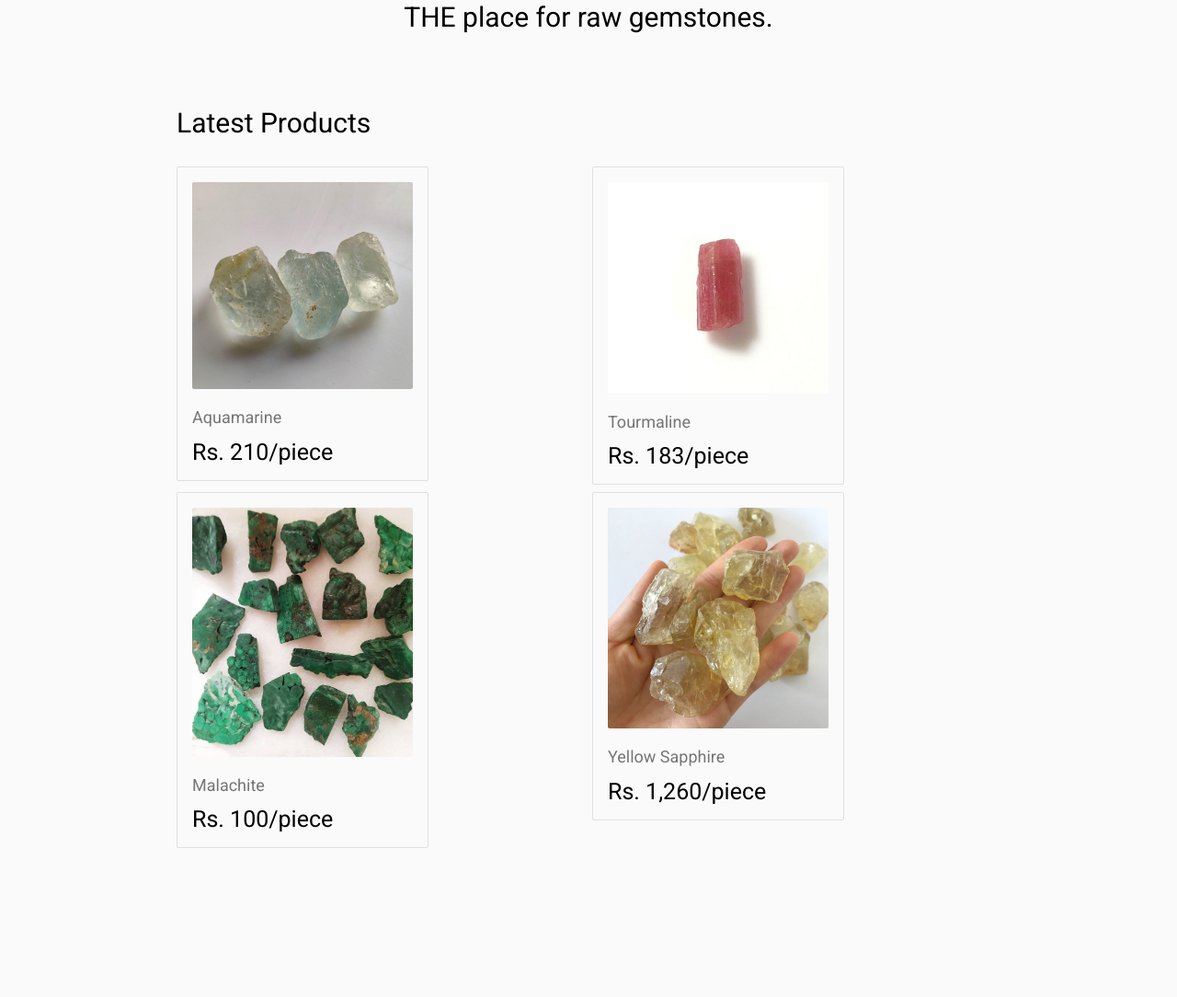
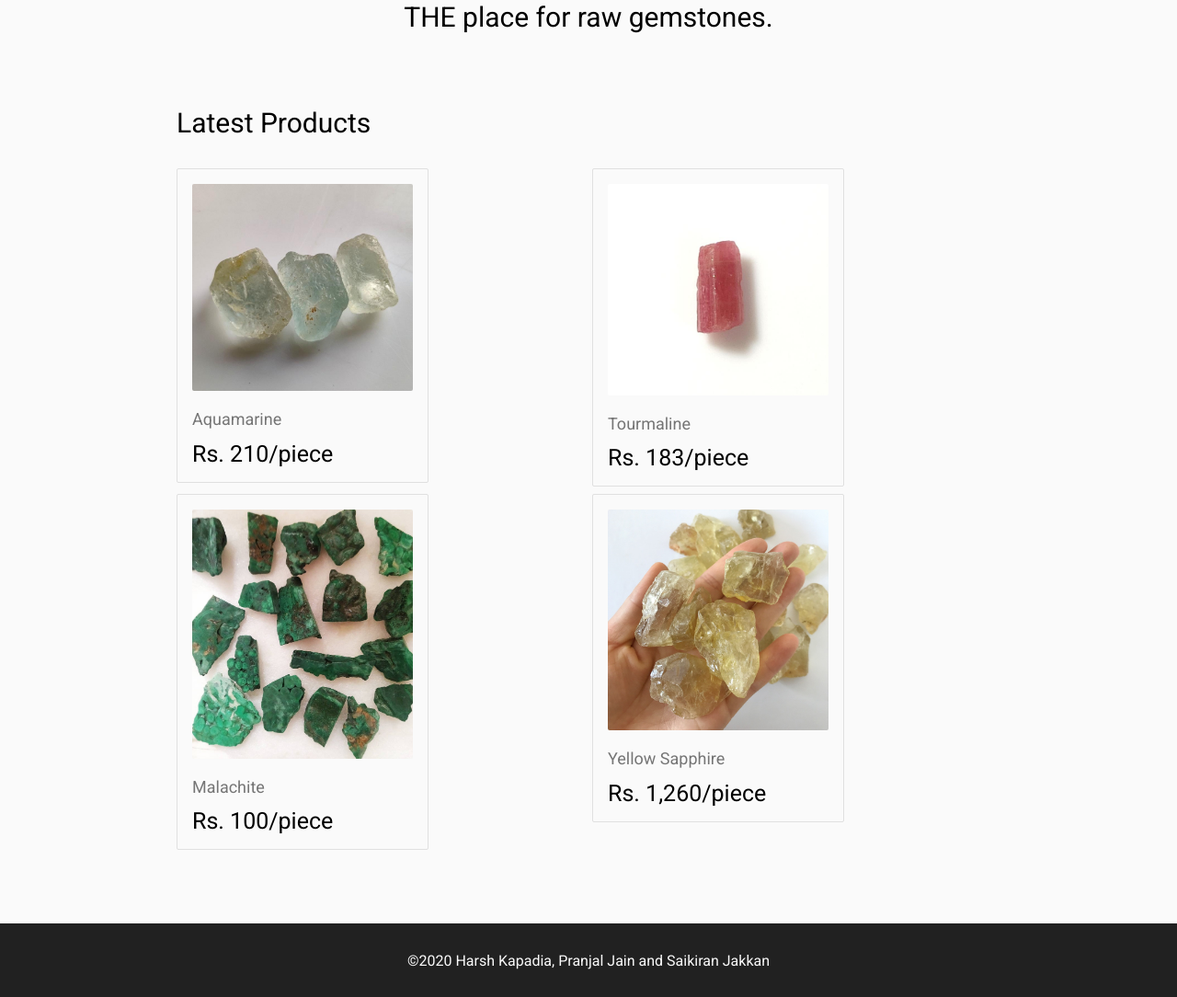
Before and after one commit to HarshKapadia2/hps-gems, a PHP site: page /home-page.html in a window 1280 px wide. Shown: the part 264-1348 px from the top of the page at 92% size. Before the commit the page ends 1186 px from the top, so only its background shows below. Run offline with PHP 8.4, Linux system fonts and the light colour scheme.

Commit message:
:sparkles: feat: Add `footer`

```diff
--- a/home-page.html
+++ b/home-page.html
@@ -42,5 +42,9 @@
 				<product-card name="Yellow Sapphire" price="1,260" img="./static/img/yellow-sapphire.jpg"></product-card>
 			</div>
 		</section>
+
+		<footer>
+			&copy;2020 Harsh Kapadia, Pranjal Jain and Saikiran Jakkan
+		</footer>
 	</body>
 </html>
--- a/static/css/home-page.css
+++ b/static/css/home-page.css
@@ -99,13 +99,22 @@ main
 #products-text
 {
 	font-size: 30px;
-	padding-bottom: 1em;
 }
 
 #product-cards
 {
 	display: grid;
-	/* place-content: center center; */
 	grid-template-columns: repeat(auto-fit, minmax(300px, 1fr));
 	gap: 0.5em;
+	padding: 2em 0 5em 0;
 }
+
+footer
+{
+	height: 10vh;
+	display: flex;
+	justify-content: center;
+	align-items: center;
+	background-color: #212121;
+	color: #fafafa;
+}
```
